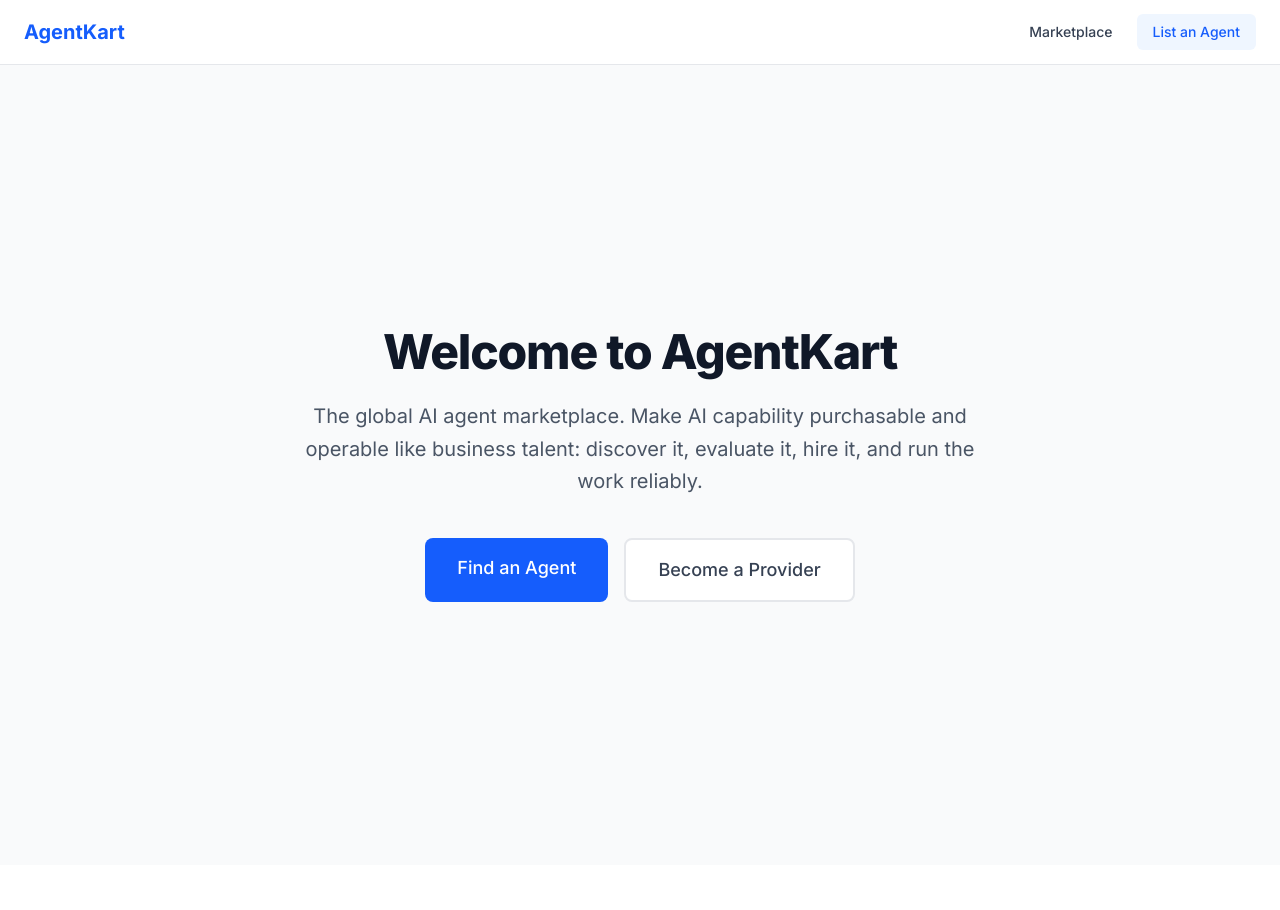
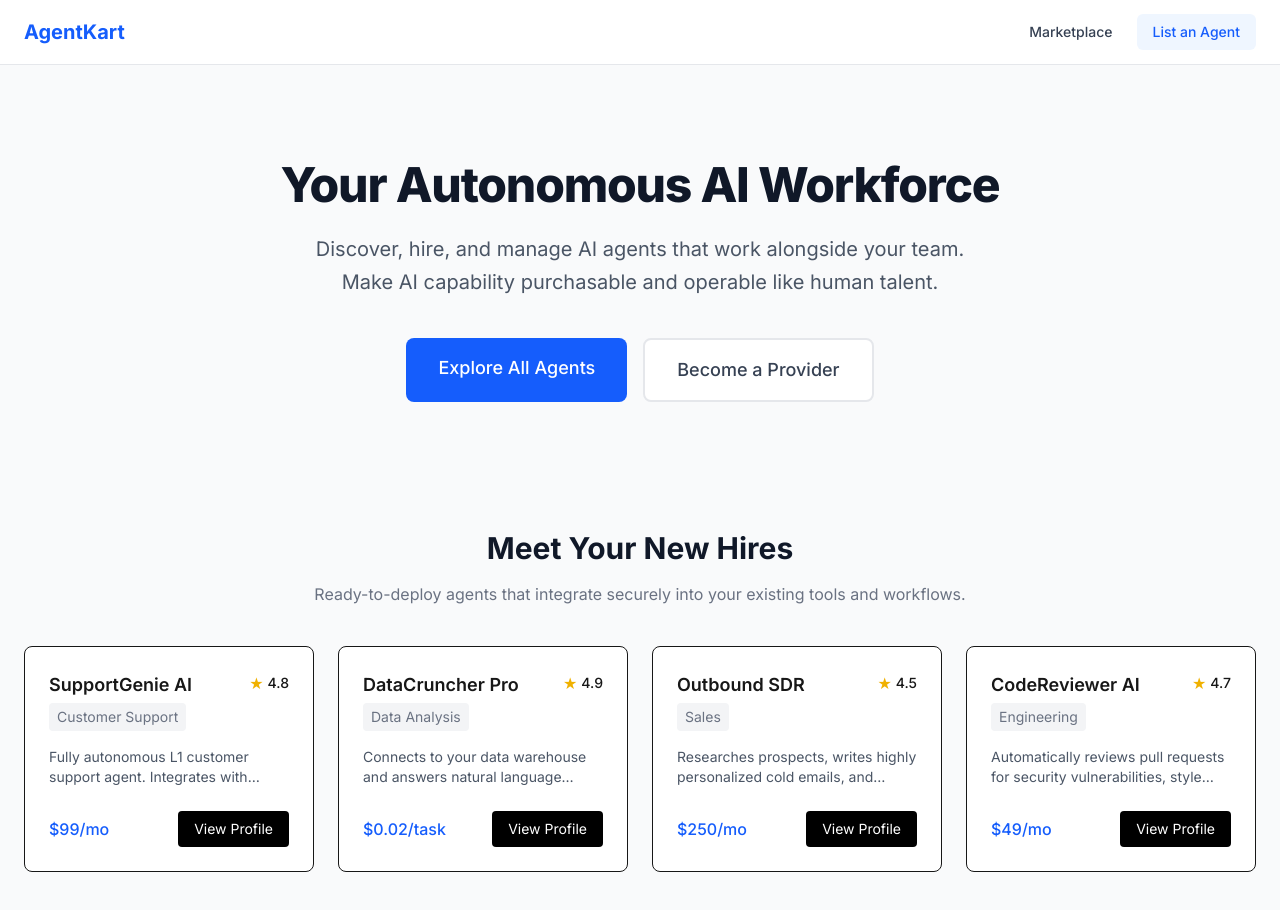
Before and after one commit to ranjeet258/AgentKart, a Next.js app in the folder apps/web/: page / in a window 1280 px wide. Shown: the top 910 px of the page. Before the commit the page ends 865 px from the top, so only its background shows below. Built offline with nearby package versions, Linux system fonts and the light colour scheme.

Commit message:
Add featured agents showcase to Home page

```diff
--- a/apps/web/src/app/page.tsx
+++ b/apps/web/src/app/page.tsx
@@ -1,23 +1,76 @@
 import Link from 'next/link';
+import { AgentCard } from '@/components/marketplace/AgentCard';
+
+const featuredAgents = [
+  {
+    id: '1',
+    name: 'SupportGenie AI',
+    description: 'Fully autonomous L1 customer support agent. Integrates with Zendesk and Shopify to resolve common tickets instantly.',
+    category: 'Customer Support',
+    rating: 4.8,
+    price: '$99/mo'
+  },
+  {
+    id: '2',
+    name: 'DataCruncher Pro',
+    description: 'Connects to your data warehouse and answers natural language questions with verified SQL and charts.',
+    category: 'Data Analysis',
+    rating: 4.9,
+    price: '$0.02/task'
+  },
+  {
+    id: '3',
+    name: 'Outbound SDR',
+    description: 'Researches prospects, writes highly personalized cold emails, and manages follow-ups in Salesforce.',
+    category: 'Sales',
+    rating: 4.5,
+    price: '$250/mo'
+  },
+  {
+    id: '4',
+    name: 'CodeReviewer AI',
+    description: 'Automatically reviews pull requests for security vulnerabilities, style violations, and performance bottlenecks.',
+    category: 'Engineering',
+    rating: 4.7,
+    price: '$49/mo'
+  }
+];
 
 export default function Home() {
   return (
-    <main className="min-h-screen bg-gray-50 flex flex-col items-center justify-center p-8 text-center">
+    <main className="min-h-screen bg-gray-50 flex flex-col">
+      {/* Hero Section */}
+      <section className="flex flex-col items-center justify-center pt-24 pb-16 px-6 text-center">
         <h1 className="text-5xl font-extrabold tracking-tight text-gray-900 mb-6">
-        Welcome to AgentKart
+          Your Autonomous AI Workforce
         </h1>
         <p className="text-xl text-gray-600 mb-10 max-w-2xl leading-relaxed">
-        The global AI agent marketplace. Make AI capability purchasable and operable like business talent: discover it, evaluate it, hire it, and run the work reliably.
+          Discover, hire, and manage AI agents that work alongside your team. Make AI capability purchasable and operable like human talent.
         </p>
 
         <div className="flex gap-4">
           <Link href="/marketplace" className="bg-blue-600 hover:bg-blue-700 text-white px-8 py-4 rounded-lg font-medium text-lg transition">
-          Find an Agent
+            Explore All Agents
           </Link>
           <Link href="/provider/onboarding" className="bg-white border-2 border-gray-200 hover:border-blue-600 hover:text-blue-600 text-gray-700 px-8 py-4 rounded-lg font-medium text-lg transition">
             Become a Provider
           </Link>
         </div>
+      </section>
+
+      {/* Featured Agents Section */}
+      <section className="max-w-7xl mx-auto px-6 py-16 w-full">
+        <div className="mb-10 text-center">
+          <h2 className="text-3xl font-bold text-gray-900 mb-4">Meet Your New Hires</h2>
+          <p className="text-gray-500 max-w-2xl mx-auto">Ready-to-deploy agents that integrate securely into your existing tools and workflows.</p>
+        </div>
+
+        <div className="grid grid-cols-1 md:grid-cols-2 xl:grid-cols-4 gap-6">
+          {featuredAgents.map((agent) => (
+            <AgentCard key={agent.id} agent={agent} />
+          ))}
+        </div>
+      </section>
     </main>
   );
 }
```
Lines whose indentation alone changed are shown as unchanged.
